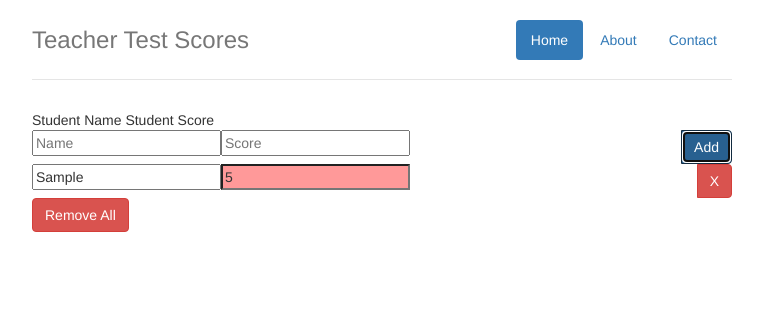
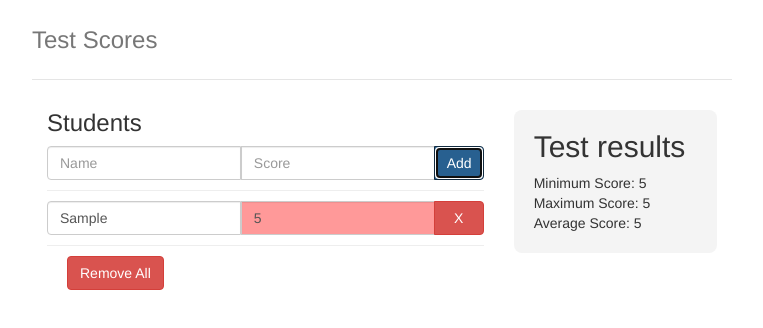
Before and after one commit to wdoug/teacher-test-scores, a website: page app/index.html in a window 1280 px wide. Both pictures are taken after typing "Sample", "5" into the empty fields and a click on the input "Add". Shown: the whole page, without its empty margins (258-1021 px from the left). Drawn offline with nearby package versions, Linux system fonts and the light colour scheme; files that its build step writes are made by us from their sources.

Commit message:
Provide scores average, min, and max and update styles.

```diff
--- a/app/index.html
+++ b/app/index.html
@@ -23,12 +23,7 @@
     <!-- Add your site or application content here -->
     <div class="container">
       <div class="header">
-        <ul class="nav nav-pills pull-right">
-          <li class="active"><a ng-href="#">Home</a></li>
-          <li><a ng-href="#">About</a></li>
-          <li><a ng-href="#">Contact</a></li>
-        </ul>
-        <h3 class="text-muted">Teacher Test Scores</h3>
+        <h3 class="text-muted">Test Scores</h3>
       </div>
 
       <div ng-include="'views/main.html'" ng-controller="MainCtrl"></div>
@@ -67,6 +62,7 @@
         <script src="scripts/controllers/main.js"></script>
         <script src="scripts/directives/tsstudent.js"></script>
         <script src="scripts/services/teststorage.js"></script>
+        <script src="scripts/directives/tssummary.js"></script>
         <!-- endbuild -->
 </body>
 </html>
--- a/app/scripts/controllers/main.js
+++ b/app/scripts/controllers/main.js
@@ -13,23 +13,27 @@ angular.module('teacherTestScoresApp')
     'testStorage',
 
     function ($scope, testStorage) {
-      // Calculate  and summary values
-      function setSummaryValues(students) {
+      // Calculate and update test summary values
+      $scope.setSummaryValues = function (students) {
         var sum = 0,
             count = 0,
+            score,
             minScore = Number.POSITIVE_INFINITY,
             maxScore = Number.NEGATIVE_INFINITY;
 
         angular.forEach(students, function (student) {
-            sum += student.score;
-            count += 1;
+          score = parseFloat(student.score);
+          sum += score || 0;
+          count += 1;
 
+          if ( !isNaN(score) ) {
             if (student.score < minScore) {
               minScore = student.score;
             }
-            else if (student.score > maxScore) {
+            if (student.score > maxScore) {
               maxScore = student.score;
             }
+          }
         });
         $scope.avgScore = sum/count;
         $scope.minScore = minScore;
@@ -39,13 +43,13 @@ angular.module('teacherTestScoresApp')
       $scope.studentToAdd = {name:'', score:''};
       $scope.students = testStorage.get() || [];
 
-      setSummaryValues($scope.students);
+      $scope.setSummaryValues($scope.students);
 
       $scope.$watch('students', function (newValue, oldValue) {
         if (newValue !== oldValue) {
           testStorage.put($scope.students);
 
-          setSummaryValues(newValue);
+          $scope.setSummaryValues(newValue);
         }
       }, true);
 
--- a/app/styles/main.css
+++ b/app/styles/main.css
@@ -41,24 +41,6 @@ body {
   margin: 30px 0;
 }
 
-/* Main marketing message and sign up button */
-.jumbotron {
-  text-align: center;
-  border-bottom: 1px solid #e5e5e5;
-}
-.jumbotron .btn {
-  font-size: 21px;
-  padding: 14px 24px;
-}
-
-/* Supporting marketing content */
-.marketing {
-  margin: 40px 0;
-}
-.marketing p + h4 {
-  margin-top: 28px;
-}
-
 /* Responsive: Portrait tablets and up */
 @media screen and (min-width: 768px) {
   /* Remove the padding we set earlier */
@@ -72,16 +54,24 @@ body {
   .header {
     margin-bottom: 30px;
   }
-  /* Remove the bottom border on the jumbotron for visual effect */
-  .jumbotron {
-    border-bottom: 0;
-  }
 }
 
+#table-header h3 {
+  margin-top: 0;
+}
 
-/*
-  @TODO: Clean up above css
-*/
+.student-details {
+  margin-top: 5px;
+}
+
+.student-input-mod {
+  width: 0;
+}
+
+.modify-student {
+  width: 50px;
+}
+
 input.ng-invalid {
   border-color: red;
   box-shadow: 0 0 5px 1px red;
@@ -90,3 +80,25 @@ input.ng-invalid {
 .failing {
   background-color: #ff9999;
 }
+
+#test-results {
+  background-color: #f4f4f4;
+  border-radius: 8px;
+  padding: 20px;
+}
+
+#test-results h2 {
+  margin-top: 0;
+}
+
+#new-student-input {
+  padding-bottom: 10px;
+  margin-bottom: 10px;
+  border-bottom: 1px solid #eee;
+}
+
+#special-options {
+  padding: 10px 20px;
+  border-top: 1px solid #eee;
+  margin-top: 10px;
+}
--- a/app/views/main.html
+++ b/app/views/main.html
@@ -1,17 +1,25 @@
-<section id="test-score-container">
+<section class="container row">
+  <section id="test-score-container" class="col-md-8">
     <header id="table-header">
-    <span class="student-name">Student Name</span>
-    <span class="student-score">Student Score</span>
+      <h3>Students</h3>
     </header>
 
-  <form role="form" id="new-student-input" ng-submit="addStudent()">
-      <div class="input-group">
-        <input type="text" ng-model="studentToAdd.name" class="student-name" placeholder="Name" aria-label="name">
-        <input type="number" ng-model="studentToAdd.score" class="student-score" placeholder="Score" aria-label="score">
+    <!-- @TODO: Since most of this form looks just like the student directive,
+        consider combining and DRYing up code duplication-->
+    <form role="form" id="new-student-input" class="input-group" ng-submit="addStudent()">
+      <input type="text" ng-model="studentToAdd.name" class="student-name form-control" placeholder="Name" aria-label="name">
+
+      <!-- @TODO: Replace weird bootstrap hacks like this with straight css -->
+      <span class="input-group-btn student-input-mod"></span>
+
+      <input type="number" ng-model="studentToAdd.score" class="student-score form-control" placeholder="Score" aria-label="score">
+
+      <!-- @TODO: see above comment -->
+      <span class="input-group-btn student-input-mod"></span>
+
       <span class="input-group-btn">
-          <input type="submit" class="btn btn-primary" value="Add">
+        <input type="submit" class="btn btn-primary modify-student" value="Add">
       </span>
-      </div>
     </form>
 
     <ts-student ng-repeat="student in students"></ts-student>
@@ -21,4 +29,5 @@
     </footer>
   </section>
 
-<ts-summary></ts-summary>
+  <ts-summary class="col-md-4"></ts-summary>
+</section>
--- a/app/views/partials/student.html
+++ b/app/views/partials/student.html
@@ -1,18 +1,25 @@
 <div class="student-details input-group">
   <input type="text"
         ng-model="student.name"
-        class="student-name"
+        class="student-name form-control"
         placeholder="Name"
+        required
         aria-label="name">
+
+  <!-- @TODO: Replace weird bootstrap hacks like this with straight css -->
+  <span class="input-group-btn student-input-mod"></span>
 
   <input type="number"
         ng-model="student.score"
-        class="student-score"
+        class="student-score form-control"
         ng-class="{failing: student.score < 65}"
         placeholder="Score"
         aria-label="score">
 
+  <!-- Same as above -->
+  <span class="input-group-btn student-input-mod"></span>
+
   <span class="input-group-btn">
-    <button class="btn btn-danger" ng-click="removeStudent($index)" aria-label="Remove">X</button>
+    <button class="btn btn-danger modify-student" ng-click="removeStudent($index)" aria-label="Remove">X</button>
   </span>
 </div>
```
Also changed, not shown: test/spec/controllers/main.js (+16 -0 lines). Lines whose indentation alone changed are shown as unchanged.
